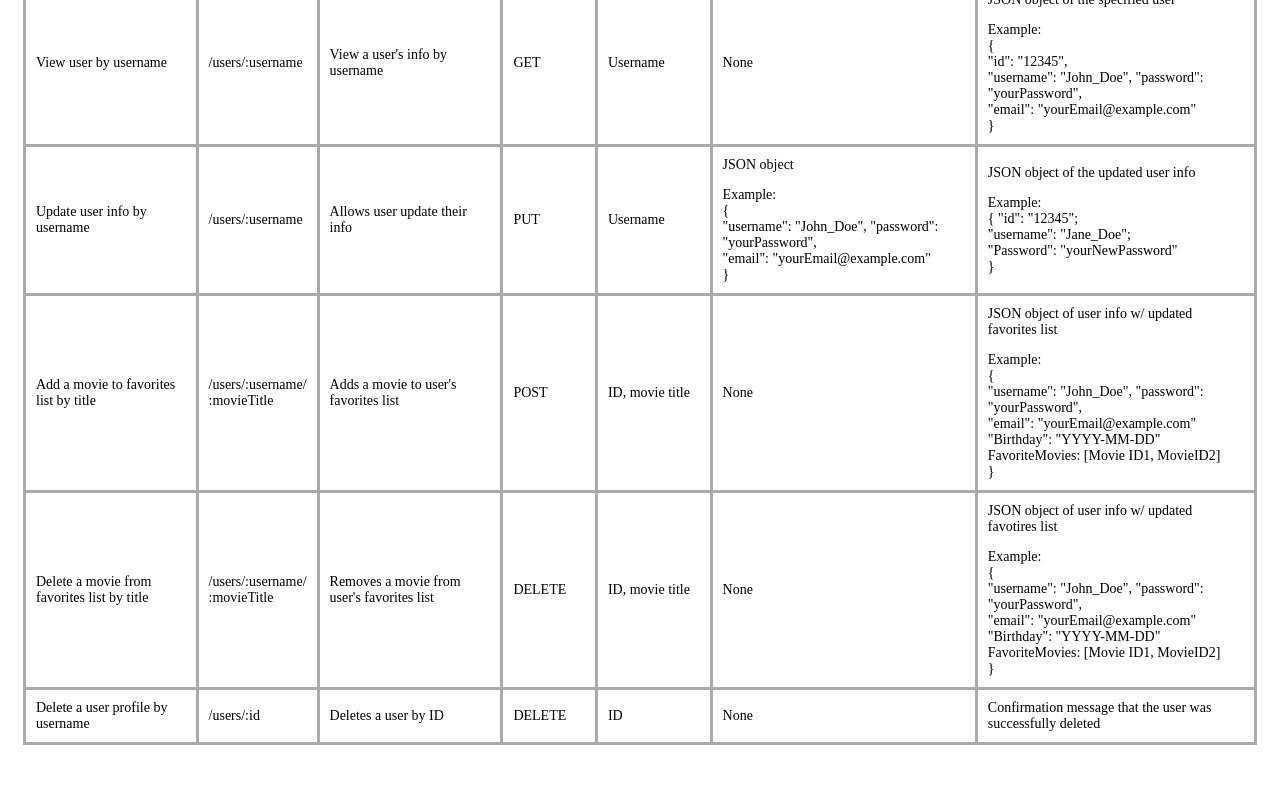
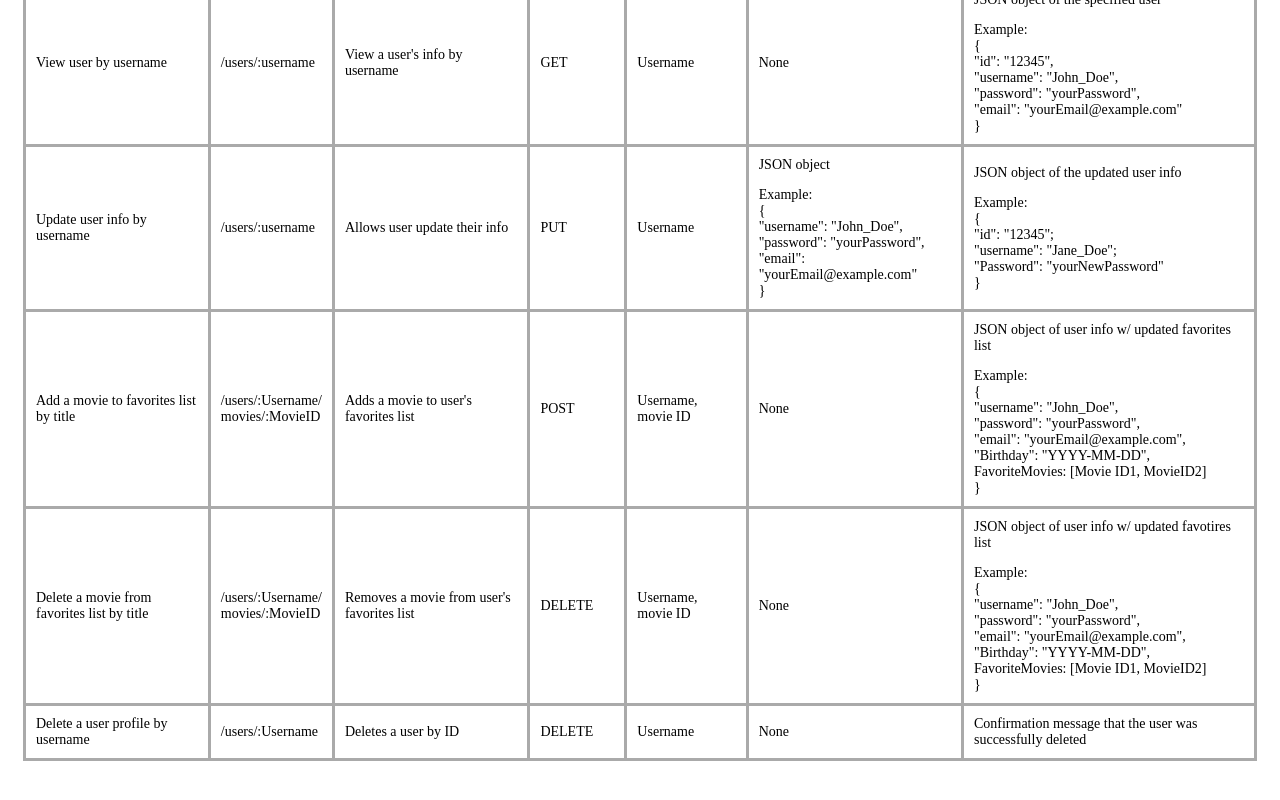
Before and after one commit to tonymcaron/movie_api, a website: page public/documentation.html in a window 1280 px wide. Shown: the part 930-1730 px from the top of the page. Drawn offline with Linux system fonts and the light colour scheme.

Commit message:
Slight format edits and updated a few URLs and query parameters

```diff
--- a/index.js
+++ b/index.js
@@ -267,3 +267,7 @@ const port = process.env.PORT || 8080;
 app.listen(port, '0.0.0.0',() => {
   console.log('Listening on Port ' + port);
 });
+
+// app.listen(8080, () => {
+  // console.log('Your app is listening on port 8080, boi!');
+// });
--- a/public/documentation.html
+++ b/public/documentation.html
@@ -36,15 +36,14 @@
 <body>
   <h1>API Documentation page</h1>
   <p>
-    This web application allows users to explore information about movies,
-    directors and genres. Users have the ability to sign up and create their
+    This web application allows users to explore information about movies. Users have the ability to sign up and create their
     own favorites list, as well as update their personal profile information.
     Below you'll find a guide to using this app:
   </p>
 
   <h2>Movie Endpoint Info</h2>
   <p>Note: URLs are case-sensitive and must use "%20" in place of any space that might be required (such as in a movie
-    title, e.g. "http://localhost:8080/movies/Inside%20Out") </p>
+    title, e.g. "https://.../Inside%20Out") </p>
 
   <table>
     <thead>
@@ -67,7 +66,7 @@
         <td>GET</td>
         <td>None</td>
         <td>None</td>
-        <td>JSON array of all movie objects</td>
+        <td>JSON array of all movie objects </td>
       </tr>
 
       <tr>
@@ -85,7 +84,7 @@
 
       <tr>
         <td>Genre description by genre name</td>
-        <td>/movies/genre/:genreName</td>
+        <td>/movies/genre/ <br> :genreName</td>
         <td>Returns description of a movie genre</td>
         <td>GET</td>
         <td>Genre name</td>
@@ -95,7 +94,7 @@
 
       <tr>
         <td>Director information by director name</td>
-        <td>/movies/directors/:directorName</td>
+        <td>/movies/directors/ <br> :directorName</td>
         <td>Returns information about a specific director</td>
         <td>GET</td>
         <td>Director name</td>
@@ -107,7 +106,7 @@
 
   <h2>User Endpoint Info</h2>
   <p>Note: URLs are case-sensitive and must use "%20" in place of any space that might be required (such as in a movie
-    title, e.g. "http://localhost:8080/movies/Inside%20Out") </p>
+    title, e.g. "https://.../Inside%20Out") </p>
 
   <table>
     <thead>
@@ -133,14 +132,14 @@
           JSON object with user info
           <p></p>
           Example: <br />
-          { <br> "username": "John_Doe", "password": "yourPassword", <br> "email": "yourEmail@example.com" <br> "Birthday": "YYYY-MM-DD" <br> }
+          { <br> "username": "John_Doe", <br> "password": "yourPassword", <br> "email": "yourEmail@example.com", <br> "Birthday": "YYYY-MM-DD" <br> }
         </td>
         <td>
           JSON object of the new user w/ ID
           <p></p>
           Example: <br />
-          { <br> "id": "12345", <br> "username": "John_Doe", "password": "yourPassword", <br> "email":
-          "yourEmail@example.com" <br> "Birthday": "YYYY-MM-DD" <br> }
+          { <br> "id": "12345", <br> "username": "John_Doe", <br> "password": "yourPassword", <br> "email":
+          "yourEmail@example.com", <br> "Birthday": "YYYY-MM-DD" <br> }
         </td>
       </tr>
 
@@ -164,7 +163,7 @@
         <td>JSON object of the specified user
           <p></p>
           Example: <br />
-          { <br> "id": "12345", <br> "username": "John_Doe", "password": "yourPassword", <br> "email":
+          { <br> "id": "12345", <br> "username": "John_Doe", <br> "password": "yourPassword", <br> "email":
           "yourEmail@example.com" <br> }
         </td>
       </tr>
@@ -178,49 +177,49 @@
         <td>JSON object
           <p></p>
           Example: <br />
-          { <br> "username": "John_Doe", "password": "yourPassword", <br> "email": "yourEmail@example.com" <br> }
+          { <br> "username": "John_Doe", <br> "password": "yourPassword", <br> "email": "yourEmail@example.com" <br> }
         </td>
         <td>
           JSON object of the updated user info
           <p></p>
           Example: <br />
-          { "id": "12345"; <br> "username": "Jane_Doe"; <br> "Password": "yourNewPassword" <br> }
+          { <br> "id": "12345"; <br> "username": "Jane_Doe"; <br> "Password": "yourNewPassword" <br> }
         </td>
       </tr>
 
       <tr>
         <td>Add a movie to favorites list by title</td>
-        <td>/users/:username/ <br> :movieTitle</td>
+        <td>/users/:Username/ <br> movies/:MovieID </td>
         <td>Adds a movie to user's favorites list</td>
         <td>POST</td>
-        <td>ID, movie title</td>
+        <td>Username, movie ID</td>
         <td>None</td>
         <td>JSON object of user info w/ updated favorites list
           <p></p>
           Example: <br />
-          { <br> "username": "John_Doe", "password": "yourPassword", <br> "email": "yourEmail@example.com" <br> "Birthday": "YYYY-MM-DD" <br> FavoriteMovies: [Movie ID1, MovieID2] <br> }
+          { <br> "username": "John_Doe", <br> "password": "yourPassword", <br> "email": "yourEmail@example.com", <br> "Birthday": "YYYY-MM-DD", <br> FavoriteMovies: [Movie ID1, MovieID2] <br> }
         </td>
       </tr>
 
       <tr>
         <td>Delete a movie from favorites list by title</td>
-        <td>/users/:username/ <br> :movieTitle</td>
+        <td>/users/:Username/ <br> movies/:MovieID </td>
         <td>Removes a movie from user's favorites list</td>
         <td>DELETE</td>
-        <td>ID, movie title</td>
+        <td>Username, movie ID</td>
         <td>None</td>
         <td>JSON object of user info w/ updated favotires list
           <p></p>
           Example: <br />
-          { <br> "username": "John_Doe", "password": "yourPassword", <br> "email": "yourEmail@example.com" <br> "Birthday": "YYYY-MM-DD" <br> FavoriteMovies: [Movie ID1, MovieID2] <br> }</td>
+          { <br> "username": "John_Doe", <br> "password": "yourPassword", <br> "email": "yourEmail@example.com", <br> "Birthday": "YYYY-MM-DD", <br> FavoriteMovies: [Movie ID1, MovieID2] <br> }</td>
       </tr>
 
       <tr>
         <td>Delete a user profile by username</td>
-        <td>/users/:id</td>
+        <td>/users/:Username</td>
         <td>Deletes a user by ID</td>
         <td>DELETE</td>
-        <td>ID</td>
+        <td>Username</td>
         <td>None</td>
         <td>Confirmation message that the user was successfully deleted</td>
       </tr>
```
